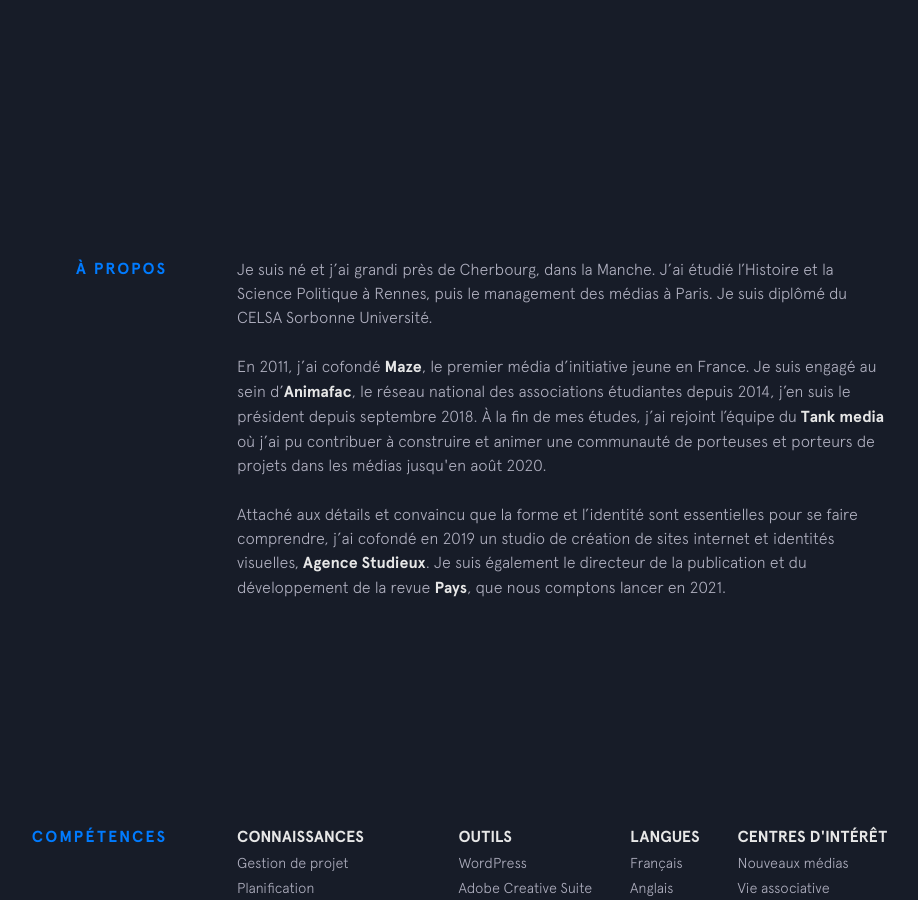
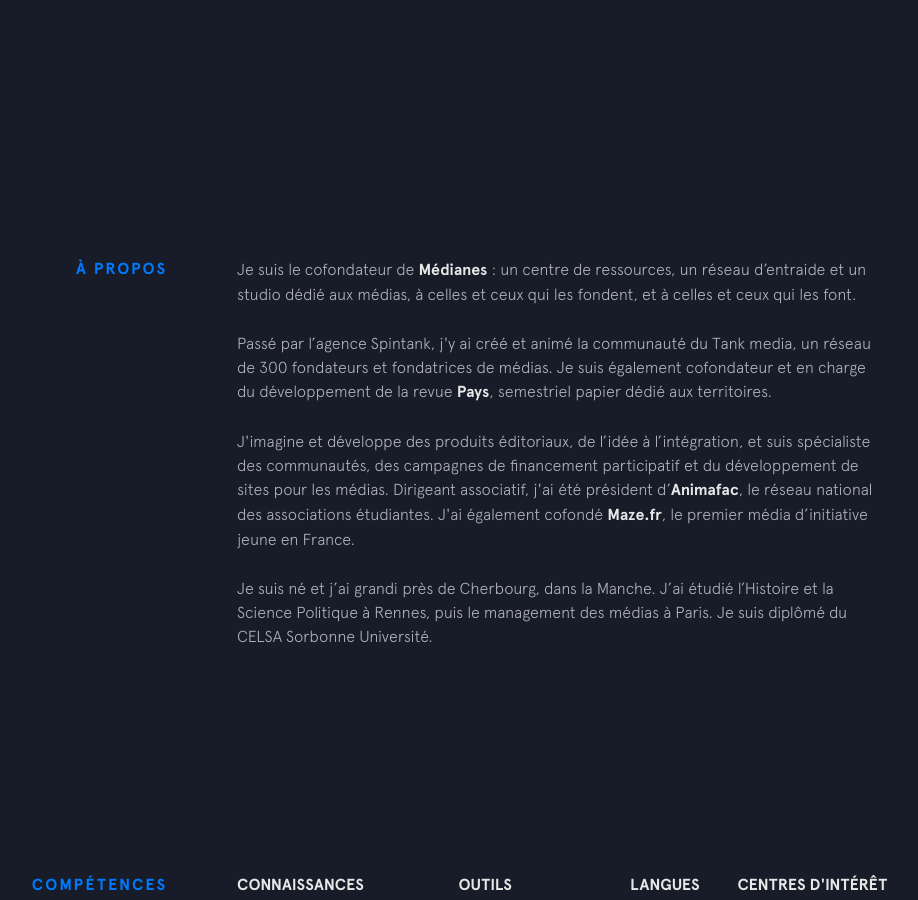
Before and after one commit to bthv1/baptistethevelein.fr, a Jekyll site: the page built from index.html, in a window 1280 px wide and 900 px high, scrolled down 743 px. Shown: the whole window, without its empty margins (213-1131 px from the left). Built offline with Jekyll 4.4.1, drawn with Linux system fonts in a browser that asks for light colours; nearby versions of some CDN libraries.

Commit message:
Update background.html

```diff
--- a/_includes/background.html
+++ b/_includes/background.html
@@ -1,25 +1,28 @@
 <section class="section background">
   <div class="section__title">À propos</div>
   <div class="section__content">
+    <p>
+       Je suis le cofondateur de <a class="underline-link" href="https://medianes.org/"  target="_blank">Médianes</a> : un centre de ressources, un réseau d’entraide et un studio dédié aux médias,
+       à celles et ceux qui les fondent, et à celles et ceux qui les font.
+    </p>
+
+    <p>
+      Passé par l’agence Spintank, j'y ai créé et animé la communauté du Tank media, un réseau de 300 fondateurs
+      et fondatrices de médias. Je suis également cofondateur et en charge du développement de la revue <a class="underline-link" href="https://pays-revue.com/"  target="_blank">Pays</a>, semestriel papier dédié aux territoires.
+    </p>
+
+    <p>
+      J'imagine et développe des produits éditoriaux, de l’idée à l’intégration, et suis spécialiste
+      des communautés, des campagnes de financement participatif et du développement de sites pour les médias.
+      Dirigeant associatif, j'ai été président d’<a class="underline-link" href="https://animafac.net/"  target="_blank">Animafac</a>, le réseau national des associations étudiantes.
+      J'ai également cofondé <a class="underline-link" href="https://maze.fr/"  target="_blank">Maze.fr</a>, le premier média d’initiative jeune en France.
+    </p>
+
     <p>
       Je suis né et j’ai grandi près de Cherbourg, dans la Manche. J’ai étudié l’Histoire et la Science Politique à Rennes, puis le
       management des médias à Paris. Je suis diplômé du CELSA Sorbonne Université.
     </p>
 
-    <p>
-      En 2011, j’ai cofondé <a class="underline-link" href="https://maze.fr/" target="_blank">Maze</a>, le premier média
-      d’initiative jeune en France. Je suis engagé au sein d’<a class="underline-link" href="https://animafac.net/" target="_blank">Animafac</a>, le réseau national des
-      associations étudiantes depuis 2014, j’en suis le président depuis septembre 2018. À la fin de mes études,
-      j’ai rejoint l’équipe du <a class="underline-link" href="https://media.letank.fr/"  target="_blank">Tank media</a> où j’ai pu contribuer à construire et animer
-      une communauté de porteuses et porteurs de projets dans les médias jusqu'en août 2020.
-    </p>
-
-    <p>
-      Attaché aux détails et convaincu que la forme et l’identité sont essentielles pour se faire comprendre, j’ai cofondé
-      en 2019 un studio de création de sites internet et identités visuelles, <a class="underline-link" href="https://agencestudieux.com/" target="_blank">Agence Studieux</a>. Je suis également le directeur
-      de la publication et du développement de la revue <a class="underline-link" href="https://pays-revue.com/" target="_blank">Pays</a>, que nous comptons lancer en 2021.
-    </p>
-
     <!-- {% include employment-status.html %} -->
   </div>
 </section>
```
